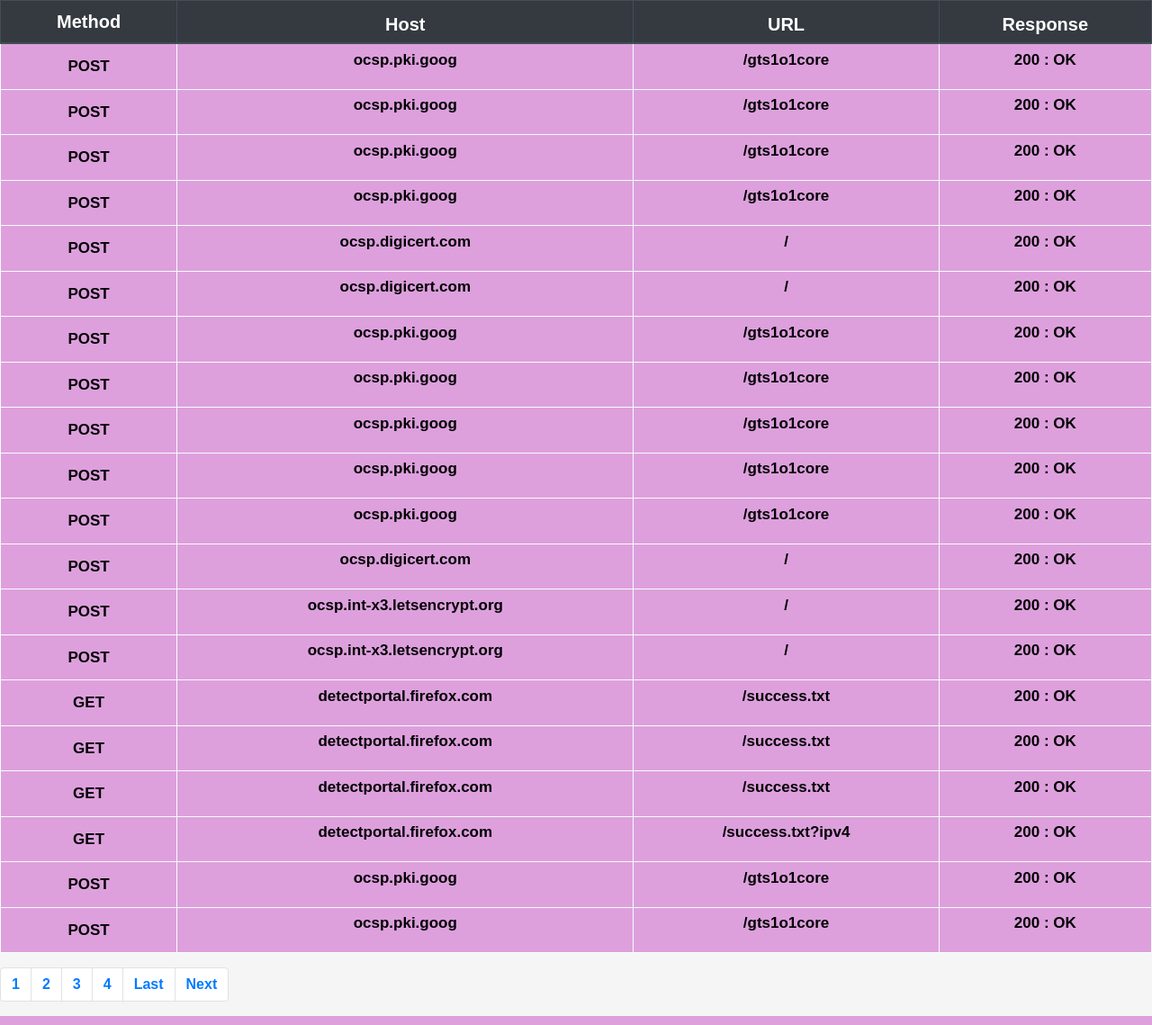
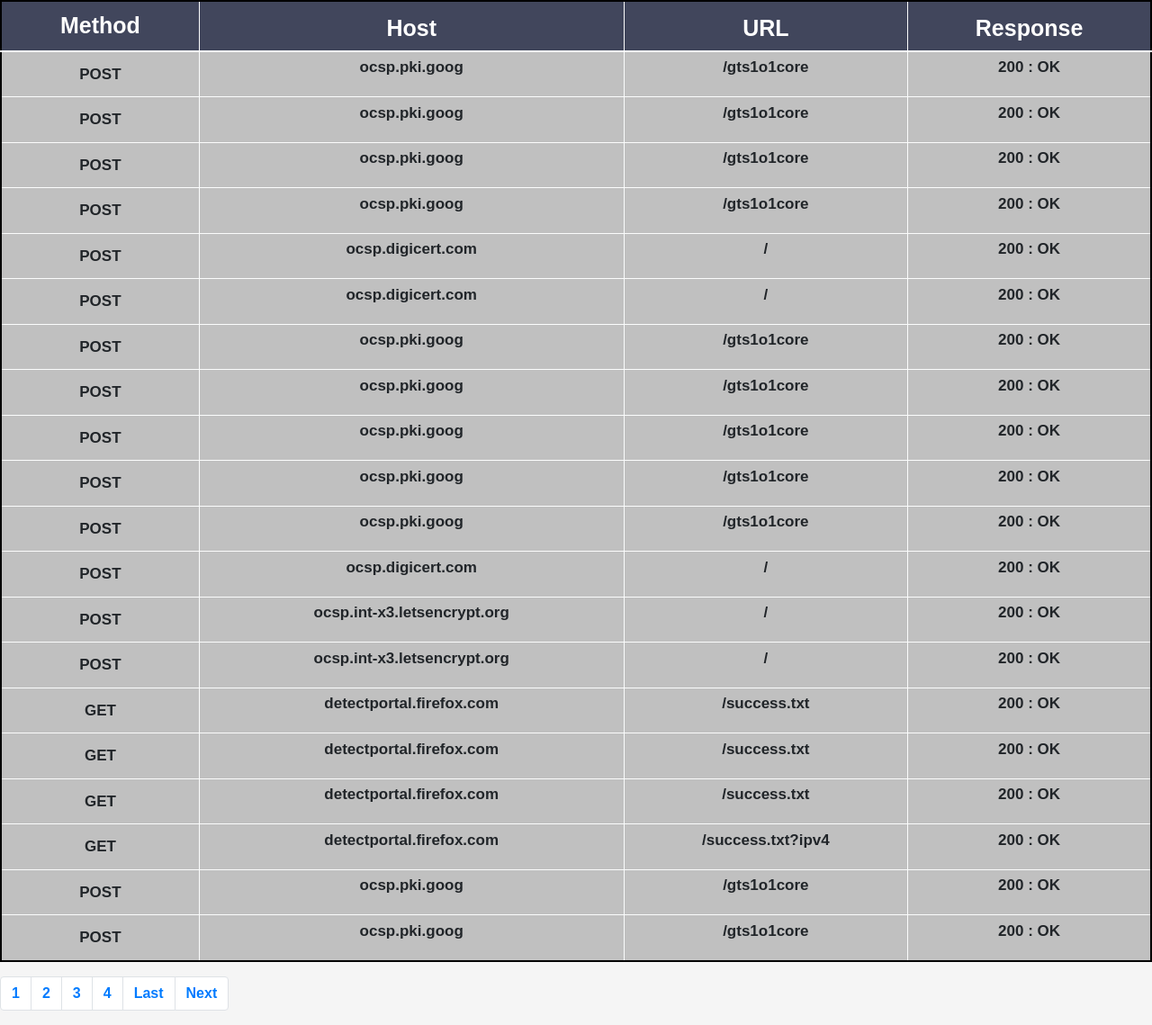
Before and after one commit to SaraAbdo96/dpi, a Flask app: page /http in a window 1280 px wide. Shown: the part 125-1264 px from the top of the page at 90% size. Run offline with Flask 2, Linux system fonts and the light colour scheme; data comes from the database, SQL or seed files in the repository; parts of the project's set-up code (start-up, migrations or seed data) failed here and were passed over; some libraries are stand-ins or nearby versions.

Commit message:
templates

```diff
--- a/dpi/templates/components/TopTalkers_table.html
+++ b/dpi/templates/components/TopTalkers_table.html
@@ -1,11 +1,11 @@
-<table class="table table-bordered table-hover table-light table-sm" style="background-color:plum;width:100%; border:1px solid #000; text-align: center;">
-  <thead class="thead-dark" style="background:#003366; color:#fff;  padding:.5rem; text-align: center; font-size: 20px;">
+<table class="table table-bordered" style="width:100%;border:2px solid black; text-align: center;">
+  <thead class=""style="padding:5px;color:#fff;  text-align: center; font-size: 25px; background-color:#41465c;">
     <tr>
       <th scope="col" style="padding:.5rem;">top 5 src</th>
       <th scope="col">top 5 dst</th>
     </tr>
   </thead>
-  <tbody style="color: #000;font-size: 17px;">
+  <tbody style="font-size: 17px;background-color:#C0C0C0; ">
     {% for top in tops %}
     {% include 'components/TopTalkers_packet.html' %}
     {% endfor %}
--- a/dpi/templates/components/http_table.html
+++ b/dpi/templates/components/http_table.html
@@ -1,5 +1,5 @@
-<table class="table table-bordered table-hover table-light table-sm" style="background-color:plum;width:100%; border:1px solid #000; text-align: center;">
-  <thead class="thead-dark" style="background:#003366; color:#fff;  padding:.5rem; text-align: center; font-size: 20px;">
+<table class="table table-bordered table-hover table-light table-sm" style="width:100%;border:2px solid black; text-align: center;">
+  <thead class="" style="padding:5px;color:#fff;  text-align: center; font-size: 25px; background-color:#41465c;">
     <tr>
       <th scope="col" style="padding:.5rem;">Method</th>
       <th scope="col">Host</th>
@@ -7,7 +7,7 @@
       <th scope="col">Response</th>
     </tr>
   </thead>
-  <tbody style="color: #000;font-size: 17px;">
+  <tbody style="font-size: 17px;background-color:#C0C0C0;">
     {% for request in requests %}
       {% include 'components/http_packet.html' %}
     {% endfor %}
--- a/dpi/templates/components/icmp_table.html
+++ b/dpi/templates/components/icmp_table.html
@@ -1,5 +1,5 @@
-<table class="table table-bordered table-hover table-light table-sm" style="background-color:plum;width:100%; border:1px solid #000; text-align: center;">
-  <thead class="thead-dark" style="background:#003366; color:#fff;  padding:.5rem; text-align: center; font-size: 20px;">
+<table class="table table-bordered table-hover table-light table-sm" style="width:100%;border:2px solid black; text-align: center;">
+  <thead class="" style="padding:5px;color:#fff;  text-align: center; font-size: 25px; background-color:#41465c;">
     <tr>
       <th scope="col">source ip</th>
       <th scope="col">destination ip</th>
@@ -8,7 +8,7 @@
       <th scope="col">Checksum_status</th>
     </tr>
   </thead>
-  <tbody style="color: #000;font-size: 17px;">
+  <tbody style="font-size: 17px;background-color:#C0C0C0;"">
     {% for icmp in icmps %}
     {% include 'components/icmp_packet.html' %}
     {% endfor %}
--- a/dpi/templates/components/tcp_table.html
+++ b/dpi/templates/components/tcp_table.html
@@ -1,5 +1,5 @@
 <table class="table table-bordered" style="width:100%;border:2px solid black; text-align: center;">
-  <thead class="" style="padding:5px;color:#fff;  text-align: center; font-size: 25px; background-color:#41465c; ">
+  <thead class="" style="padding:5px;color:#fff;  text-align: center; font-size: 25px; background-color:#41465c;">
     <tr>
       <th scope="col">stream_index</th>
       <th scope="col">source IP</th>
@@ -8,7 +8,7 @@
       <th scope="col">destination port</th>
     </tr>
   </thead>
-  <tbody style="font-size: 17px;background-color:#C0C0C0; ">
+  <tbody style="font-size: 17px;background-color:#C0C0C0;">
      {% for tcp in tcps %}
     {% include 'components/tcp_packet.html' %}
     {% endfor %}
--- a/dpi/templates/components/udp_table.html
+++ b/dpi/templates/components/udp_table.html
@@ -1,5 +1,5 @@
-<table class="table table-bordered table-hover table-light table-sm" style="background-color:plum;width:100%; border:1px solid #000; text-align: center;">
-  <thead class="thead-dark" style="background:#003366; color:#fff;  padding:.5rem; text-align: center; font-size: 20px;">
+<table class="table table-bordered table-hover table-light table-sm" style="width:100%;border:2px solid black; text-align: center;">
+  <thead class="" style="padding:5px;color:#fff;  text-align: center; font-size: 25px; background-color:#41465c;">
     <tr>
       <th scope="col">source IP</th>
       <th scope="col">source port</th>
@@ -7,7 +7,7 @@
       <th scope="col">destination port</th>
     </tr>
   </thead>
-  <tbody style="color: #000;font-size: 17px;">
+  <tbody style="font-size: 17px;background-color:#C0C0C0;">
      {% for udp in udps %}
     {% include 'components/udp_packet.html' %}
     {% endfor %}
```
